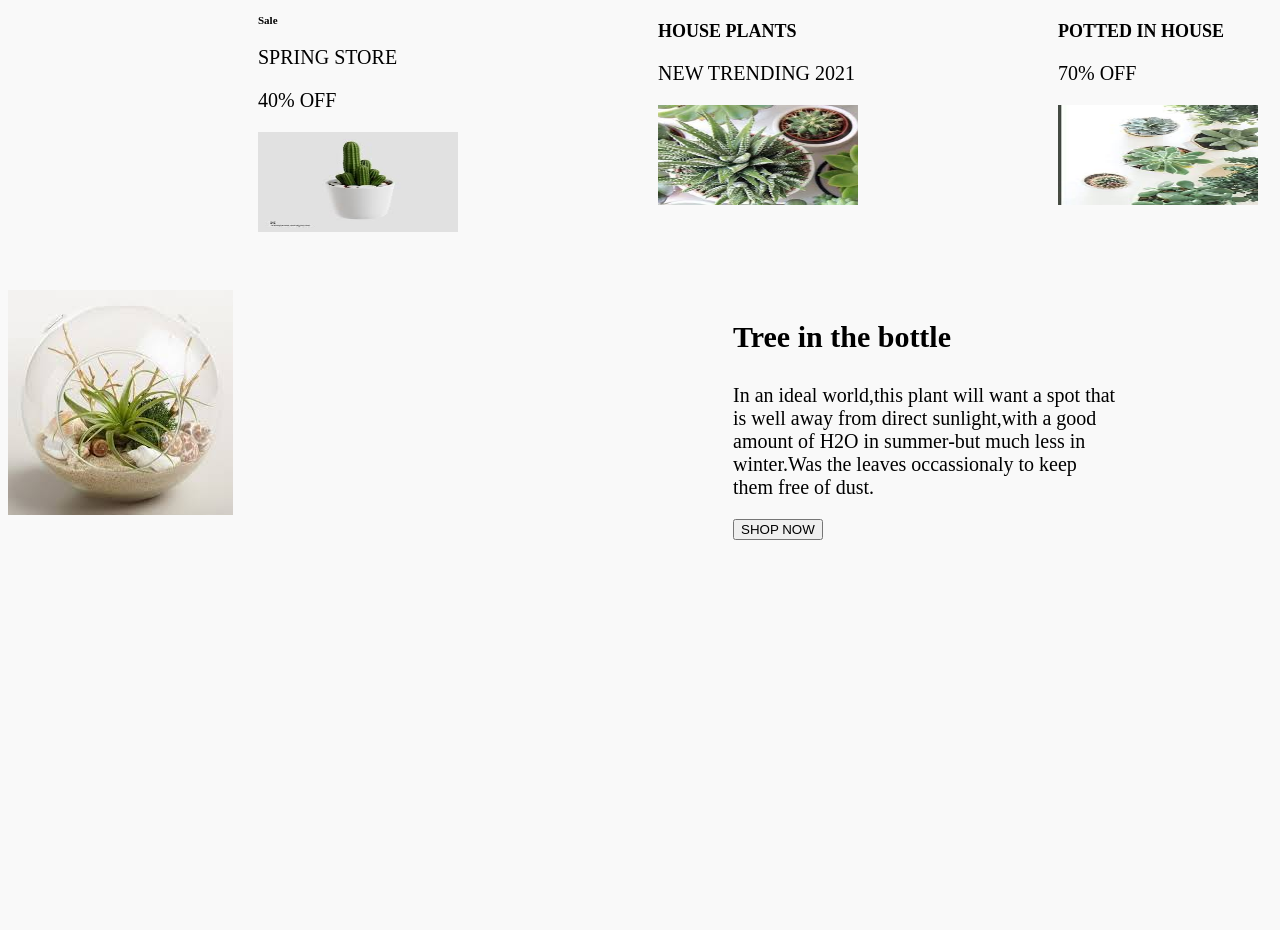
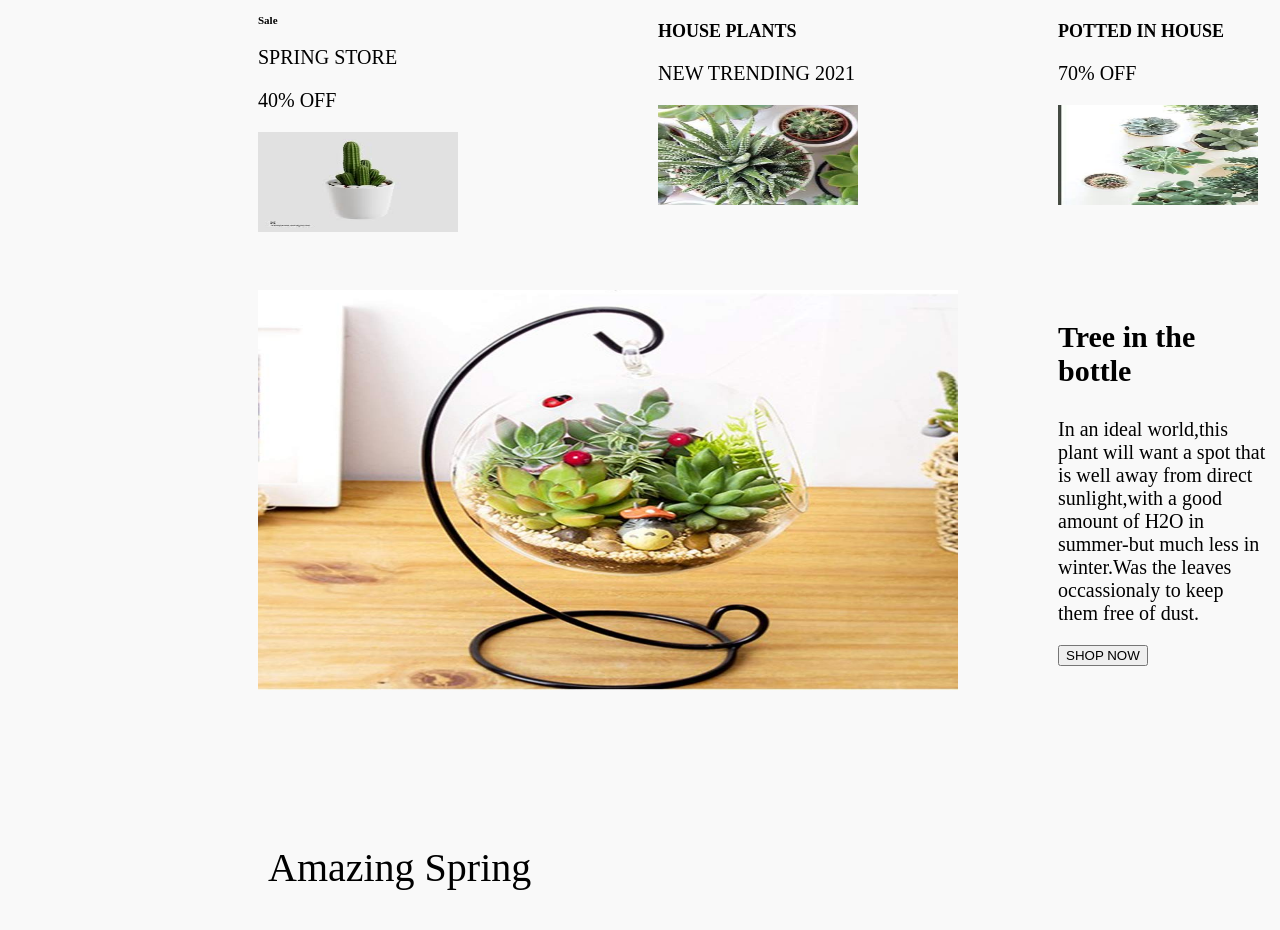
Before and after one commit to amukoaterry/Greenery-Store, a plain HTML site: page index.html in a window 1280 px wide. Shown: the part 741-1671 px from the top of the page. Before the commit the page ends 1431 px from the top, so only its background shows below. Drawn offline with Linux system fonts and the light colour scheme.

Commit message:
changes made

```diff
--- a/index.html
+++ b/index.html
@@ -110,7 +110,7 @@
 <div id="circles">
 
 <div>
-    <img src="Images/whitecircle.jpeg" alt="circles">
+    <img src="Images/glass.jpg" alt="circles" height="400px" width="700px">
 </div>
 
 <div>
@@ -125,7 +125,14 @@
 <button>SHOP NOW</button>
 
 </div>
+</div>
 
+<div>
+    <p id="Spring">Amazing Spring</p>
+</div>
+
+<div id="flowers">
+    <img src="Images/mutiple flowers.jpg" alt="flowers" height="900px">
 </div>
 
 
--- a/style.css
+++ b/style.css
@@ -93,6 +93,17 @@ background-color:#F9F9F9;
 
 #circles{
     display: flex;
-    gap: 500px;
+    gap: 100px;
     margin-bottom: 150px;
+    margin-left: 250px;
 }
+
+
+#flowers{
+    margin-left: 350px;
+}
+
+#Spring{
+font-size: 40px;
+margin-left: 260px;
+}
```
Also changed, not shown: Images/glass.jpg (added), Images/mutiple flowers.jpg (added), Images/mutiple flowr.jpg (added).
